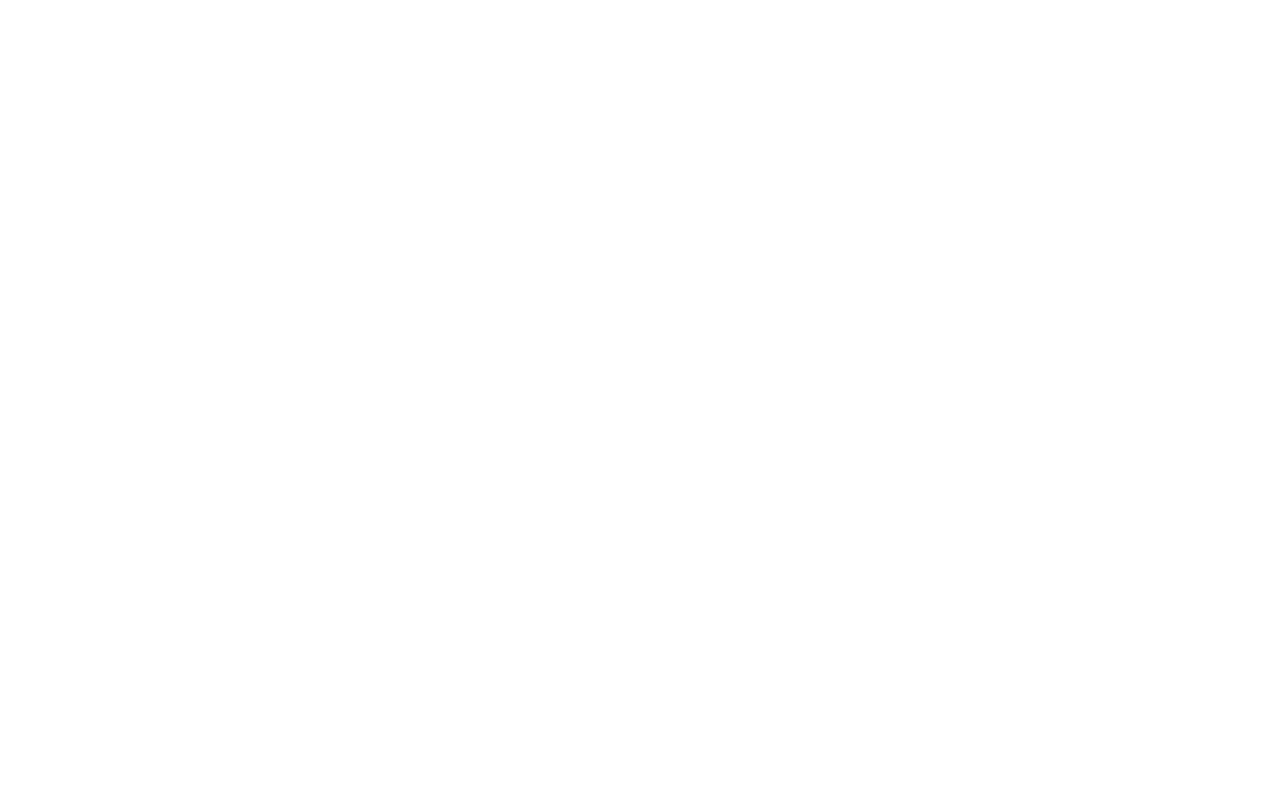
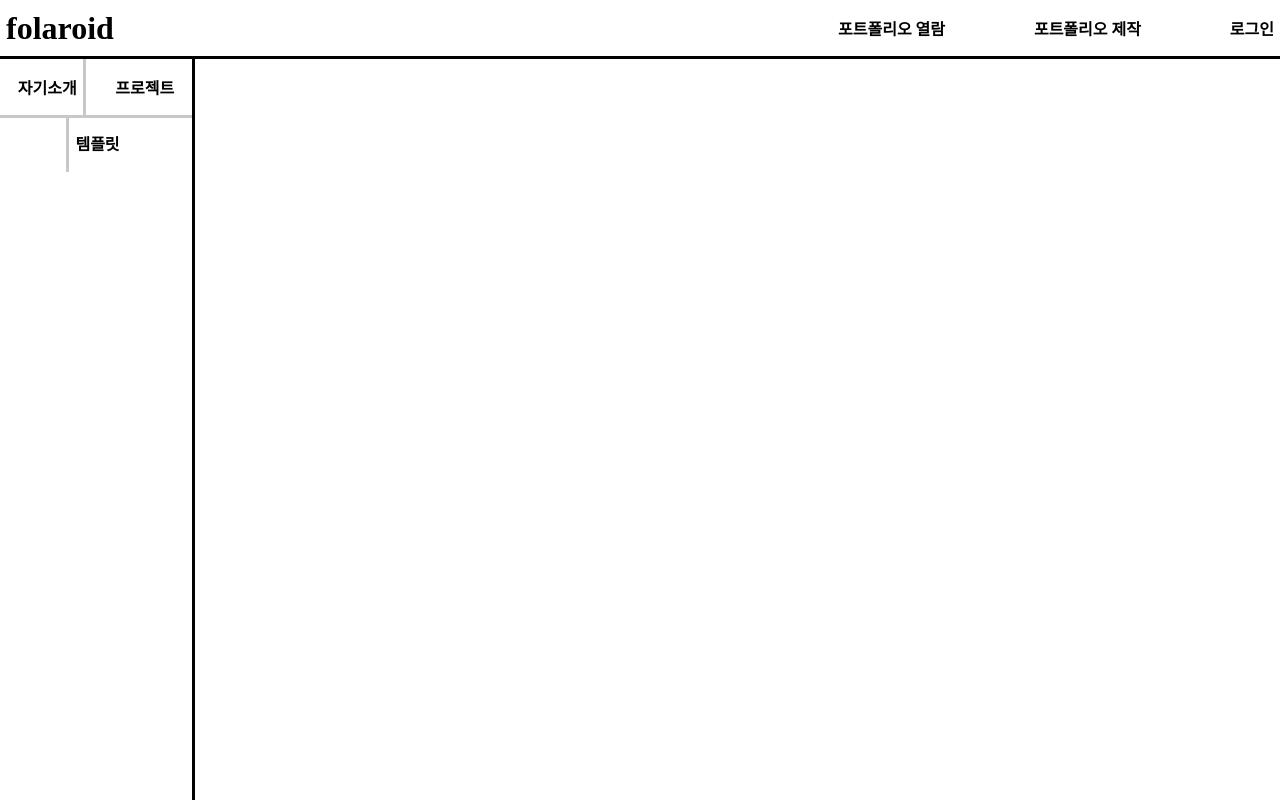
Before and after one commit to rlawlgns0321/Folaroid, a React (Create React App) app in the folder frontend/folaroid/: page /portfolio in a window 1280 px wide. Before the commit this address had no page. Built offline with nearby package versions, Linux system fonts and the light colour scheme; no server answers.

Commit message:
[FE] feat: 사이드바 제작

```diff
--- a/frontend/folaroid/src/App.js
+++ b/frontend/folaroid/src/App.js
@@ -1,14 +1,18 @@
 import React from 'react';
 import { Route, Routes } from 'react-router-dom';
+import SignUp from './introduction/base_introduction';
 import CallBackpage from './pages/CallBackpage';
 import MainPage from './pages/MainPage';
+import PortFolioPage from './pages/PortFolioPage';
 
 function App() {
     return (
         <div>
             <Routes>
-                <Route path="/" element={<MainPage/>} exact />
-                <Route path="/callback" element={<CallBackpage/>} />
+                <Route path="/" element={<MainPage />} exact />
+                <Route path="/callback" element={<CallBackpage />} />
+                <Route path="/intro" element={<SignUp />} />
+                <Route path="/portfolio" element={<PortFolioPage />} />
             </Routes>
         </div>
     );
--- a/frontend/folaroid/src/components/common/Header.js
+++ b/frontend/folaroid/src/components/common/Header.js
@@ -27,6 +27,7 @@
         <Grid
             sx={{
                 width: '100vw',
+                height: '7vh',
             }}
             container
             justifyContent="space-between"
--- /dev/null
+++ b/frontend/folaroid/src/components/common/SideBar.js
@@ -0,0 +1,64 @@
+import { css } from '@emotion/css';
+import styled from '@emotion/styled';
+import { Grid } from '@mui/material';
+import React from 'react';
+import { Route, Routes } from 'react-router-dom';
+
+const TabBtn = styled.button`
+    font-size: 1rem;
+    font-weight: bold;
+    color: black;
+    border: 0;
+    background-color: white;
+`;
+
+const SideTab = styled.div`
+    display: flex;
+    align-items: center;
+    height: 100%;
+`;
+
+const SideBar = () => {
+    return (
+        <Grid
+            container
+            className={css`
+                height: 100%;
+            `}
+            direction="column"
+        >
+            <Grid
+                container
+                direction="row"
+                justifyContent="space-around"
+                alignItems="center"
+                className={css`
+                    border-bottom: 3px solid #c8c8c8;
+                    height: 8%;
+                `}
+            >
+                <SideTab className={css`border-right:3px solid #c8c8c8`}>
+                    <TabBtn>자기소개</TabBtn>
+                </SideTab>
+                <SideTab>
+                    <TabBtn>프로젝트</TabBtn>
+                </SideTab>
+                <SideTab className={css`border-left:3px solid #c8c8c8`}>
+                    <TabBtn>템플릿</TabBtn>
+                </SideTab>
+            </Grid>
+            <div className={css`
+                height: 92%;
+                max-height: 92%;
+            `}>
+                <Routes>
+                    <Route path='/portfolio/intro' element/>
+                    <Route path='/portfolio/template'/>
+                    <Route path='/portfolio/project'/>
+                </Routes>
+            </div>
+        </Grid>
+    );
+};
+
+export default SideBar;
--- /dev/null
+++ b/frontend/folaroid/src/pages/PortFolioPage.js
@@ -0,0 +1,25 @@
+import { css } from '@emotion/css';
+import { Grid } from '@mui/material';
+import React from 'react';
+import Header from '../components/common/Header';
+import SideBar from '../components/common/SideBar';
+
+const PortFolioPage = () => {
+    return (
+        <div>
+            <Header />
+            <Grid container sx={{ width: '100vw', height: '93vh', borderTop: '3px solid black' }}>
+                <div
+                    className={css`
+                        width: 15vw;
+                        border-right: 3px solid black;
+                    `}
+                >
+                    <SideBar></SideBar>
+                </div>
+            </Grid>
+        </div>
+    );
+};
+
+export default PortFolioPage;
```
Also changed, not shown: frontend/folaroid/src/components/layout/ProjectLayout.js (added, +11 -0 lines).
